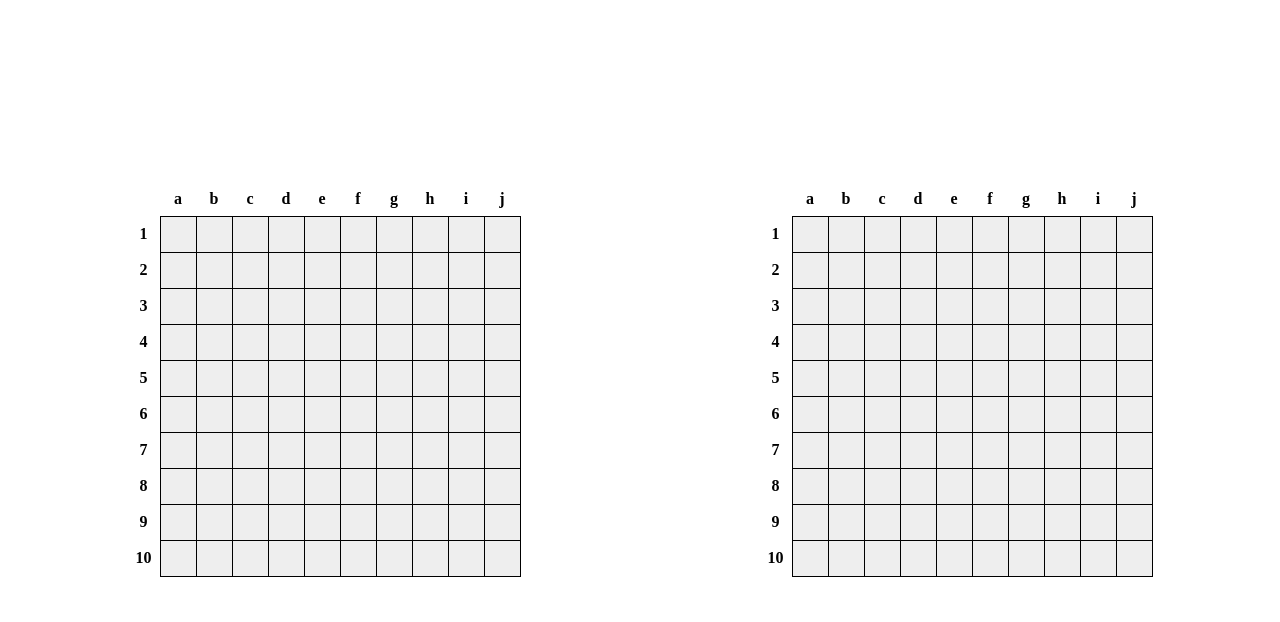
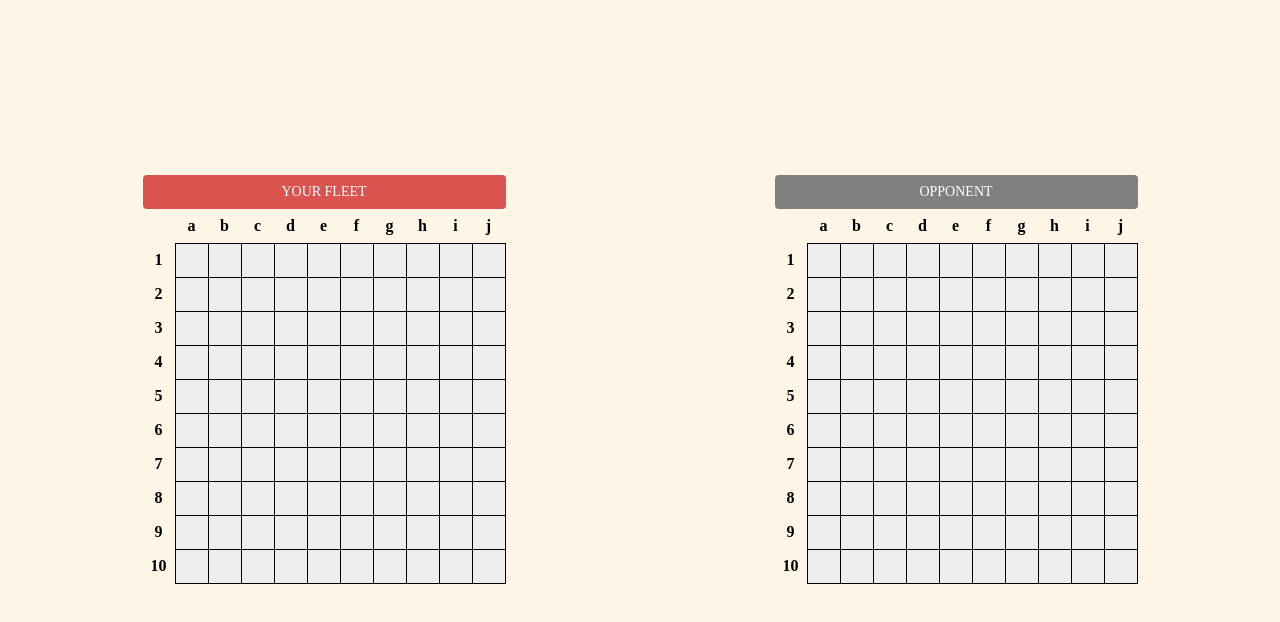
Before and after one commit to brendonn40/Battleship, a website built with webpack: page src/index.html in a window 1280 px wide. Shown: the part 84-706 px from the top of the page. Built offline with nearby package versions, Linux system fonts and the light colour scheme.

Commit message:
first design

```diff
--- a/src/domStuff.js
+++ b/src/domStuff.js
@@ -1,7 +1,6 @@
-export function createBoardDisplay() {
+export function createBoardDisplay(parent) {
   const board = document.createElement("table");
   const tbody = document.createElement("tbody");
-  const container = document.getElementById("container");
   board.classList.add("board");
   let letters = "abcdefghij";
   const letterRow = document.createElement("tr");
@@ -16,7 +15,7 @@ export function createBoardDisplay() {
     tbody.appendChild(createRow(i));
   }
   board.appendChild(tbody);
-  container.appendChild(board);
+  parent.appendChild(board);
 }
 
 function createRow(number) {
@@ -36,24 +35,18 @@ function createRow(number) {
   return row;
 }
 
-export function putKnightOnCell(x, y) {
-  let name = `[data-row="${x}"][data-column="${y}"]`;
-  const cell = document.querySelector(name);
-  let img = document.createElement("img");
-  img.src = "./knight.svg";
-  cell.appendChild(img);
+export function createFleet() {
+  let button = document.createElement("div");
+  button.innerText = "YOUR FLEET";
+  button.classList.add("btn-your-fleet");
+  return button;
 }
-export function makePath(arrayOfCoords) {
-  for (let i = 1; i < arrayOfCoords.length; i++) {
-    let name = `[data-row="${arrayOfCoords[i][0]}"][data-column="${arrayOfCoords[i][1]}"]`;
-    const cell = document.querySelector(name);
-    cell.innerText = i;
-  }
-  let cellName = `[data-row="${arrayOfCoords[0][0]}"][data-column="${arrayOfCoords[0][1]}"]`;
-  const oldPos = document.querySelector(cellName);
-  oldPos.innerHTML = "";
-  oldPos.style.backgroundColor = "red";
-  putKnightOnCell(...arrayOfCoords.pop());
+
+export function createOpponent() {
+  let button = document.createElement("div");
+  button.innerText = "OPPONENT";
+  button.classList.add("btn-opponent");
+  return button;
 }
 export function resetBoard(currentPos) {
   const board = document.getElementById("chess-board");
--- a/src/index.html
+++ b/src/index.html
@@ -10,7 +10,10 @@
 
 <body>
     <div class="header">BattleShip</div>
-    <div id="container"></div>
+    <div id="container">
+        <div id="player"></div>
+        <div id="computer"></div>
+    </div>
 </body>
 
 </html>
--- a/src/index.js
+++ b/src/index.js
@@ -1,5 +1,9 @@
 import "./style.css";
-import { createBoardDisplay } from "./domStuff.js";
+import { createBoardDisplay, createFleet, createOpponent } from "./domStuff.js";
 
-createBoardDisplay();
-createBoardDisplay();
+const player = document.getElementById("player");
+const computer = document.getElementById("computer");
+player.appendChild(createFleet());
+computer.appendChild(createOpponent());
+createBoardDisplay(player);
+createBoardDisplay(computer);
--- a/src/style.css
+++ b/src/style.css
@@ -1,3 +1,6 @@
+*{
+  box-sizing: border-box;
+}
 .header{
   background: blue;
   font-size: 3rem;
@@ -62,4 +65,44 @@ img{
 }
 body{
   overflow: hidden;
+  background-color: oldlace;
+
 }
+#player,#computer{
+  display: flex;
+  justify-content: center;
+  flex-direction: column;
+  align-items: center;
+}
+.btn-your-fleet{
+  color: #fff;
+  background-color: #d9534f;
+  border-color: #d43f3a;
+  display: inline-block;
+}
+.btn-opponent{
+  color: #fff;
+  background-color:grey;
+  border-color: #eea236;
+}
+.btn-opponent,.btn-your-fleet{
+  width: 100%;
+  margin-bottom: 0;
+  font-weight: 400;
+  text-align: center;
+  white-space: nowrap;
+  vertical-align: middle;
+  -ms-touch-action: manipulation;
+  touch-action: manipulation;
+  background-image: none;
+  border: 1px solid transparent;
+  padding: 6px 12px;
+  font-size: 14px;
+  line-height: 1.42857143;
+  border-radius: 4px;
+  -webkit-user-select: none;
+  -moz-user-select: none;
+  -ms-user-select: none;
+  user-select: none;
+
+}
```
Also changed, not shown: dist/index.bundle.js, dist/index.html.
